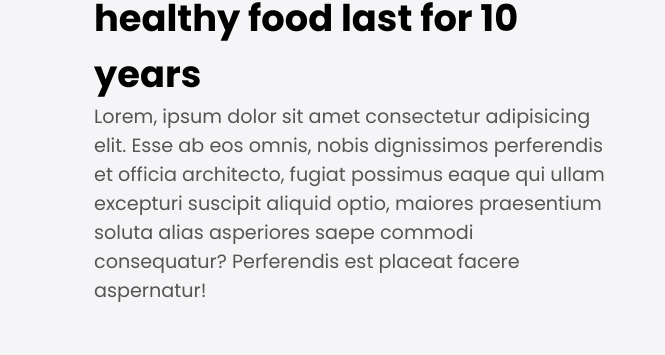
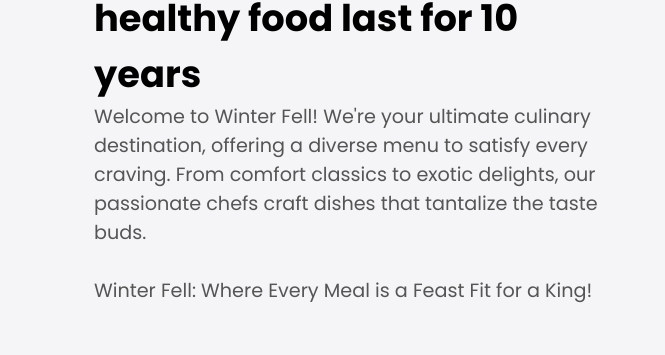
Before and after one commit to arpitnamdeo95/restaurant-website, a plain HTML site: page index.html in a window 1280 px wide. Shown: the part 575-930 px from the top of the page, 0-665 px from the left. Drawn offline with nearby package versions, Linux system fonts and the light colour scheme; grey boxes are pictures that could not be loaded; files whose address does not match are found by name.

Commit message:
about us

```diff
--- a/index.html
+++ b/index.html
@@ -48,11 +48,8 @@
           <p class="small">About Us</p>
           <h2>We've beem making healthy food last for 10 years</h2>
           <p>
-            Lorem, ipsum dolor sit amet consectetur adipisicing elit. Esse ab
-            eos omnis, nobis dignissimos perferendis et officia architecto,
-            fugiat possimus eaque qui ullam excepturi suscipit aliquid optio,
-            maiores praesentium soluta alias asperiores saepe commodi
-            consequatur? Perferendis est placeat facere aspernatur!
+            Welcome to Winter Fell! We're your ultimate culinary destination, offering a diverse menu to satisfy every craving. From comfort classics to exotic delights, our passionate chefs craft dishes that tantalize the taste buds. <br><br>
+            Winter Fell: Where Every Meal is a Feast Fit for a King!
           </p>
         </div>
         <div class="about-img">
```
